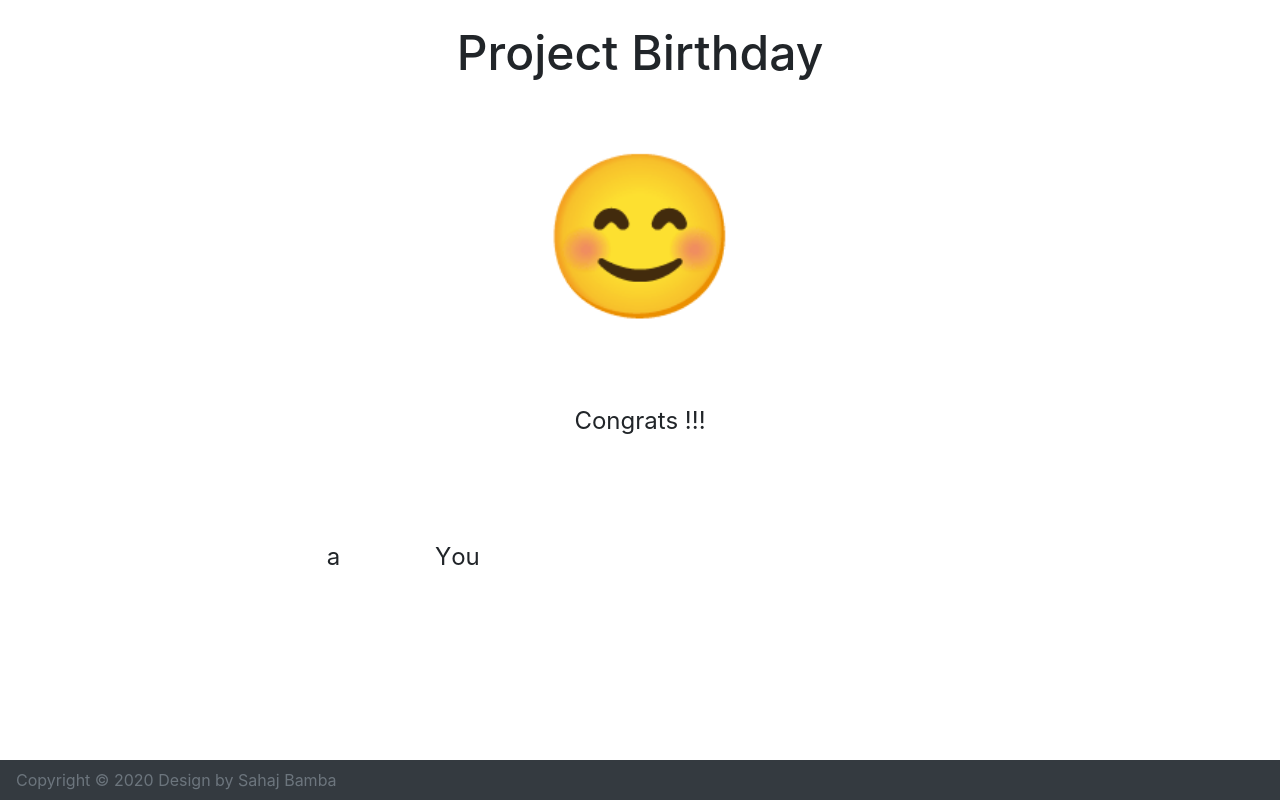
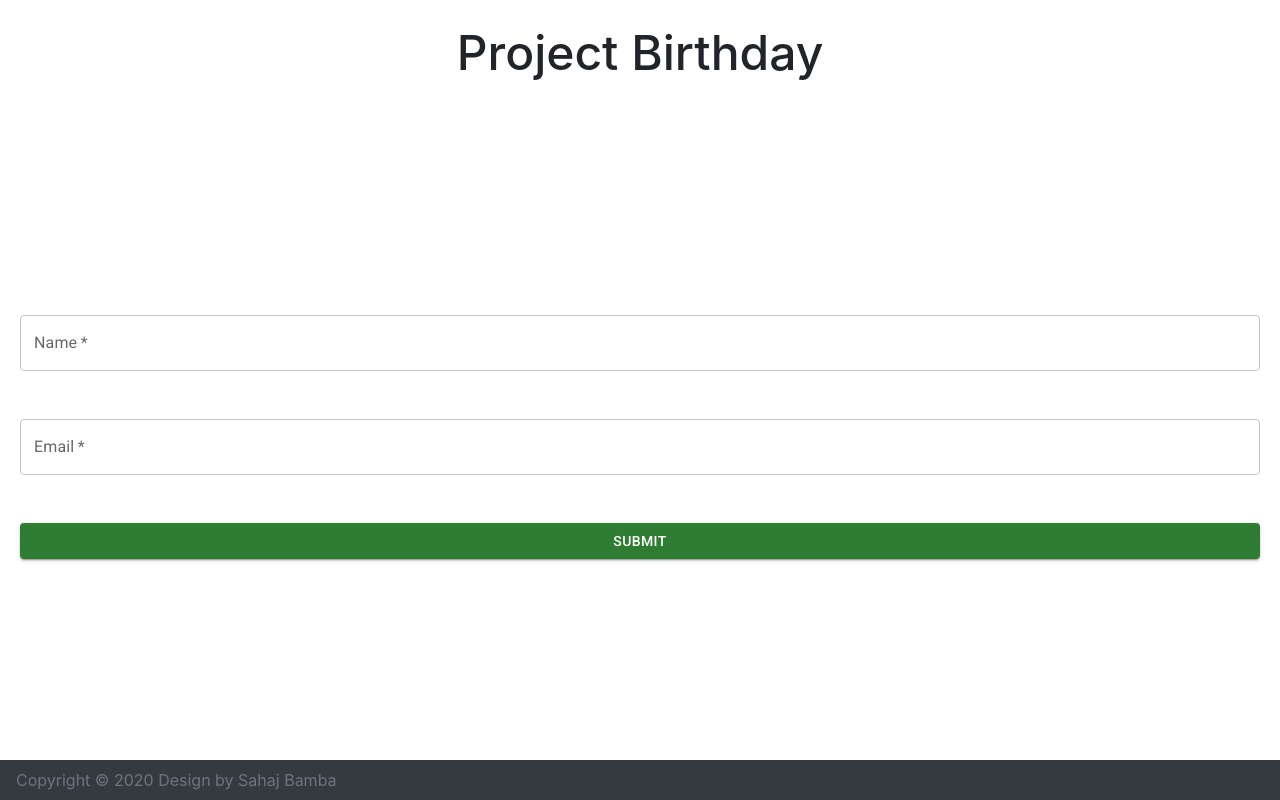
Before and after one commit to Sahaj-Bamba/BirthdayProject, a React (Create React App) app in the folder birthday-project/: page / in a window 1280 px wide. Built offline with nearby package versions, Linux system fonts and the light colour scheme.

Commit message:
trying axios request

```diff
--- a/birthday-project/package.json
+++ b/birthday-project/package.json
@@ -10,6 +10,7 @@
     "@testing-library/jest-dom": "^5.16.4",
     "@testing-library/react": "^13.2.0",
     "@testing-library/user-event": "^13.5.0",
+    "axios": "^0.27.2",
     "cra-template": "1.2.0",
     "react": "^18.1.0",
     "react-dom": "^18.1.0",
--- a/birthday-project/src/Components/DetailsForm/DetailsForm.jsx
+++ b/birthday-project/src/Components/DetailsForm/DetailsForm.jsx
@@ -1,7 +1,119 @@
+import { Button, TextField } from "@mui/material";
+import axios from "axios";
 import React, { Component } from "react";
 
+import "./DetailsForm.scss";
+
 export default class DetailsForm extends Component {
+	secrets = [
+		"love",
+		"friendship",
+		"alone",
+		"anger",
+		"motivation",
+		"lust",
+		"sword",
+		"shield",
+		"bow",
+		"spear",
+		"gun",
+		"brain",
+		"brawn",
+		"legacy",
+	];
+
+	constructor(props) {
+		super(props);
+		this.state = {
+			name: "",
+			email: "",
+			secret: this.secrets[Date.now() % this.secrets.length],
+			submited: false,
+		};
+	}
+
+	submitting = () => {
+		const { name, email, secret } = this.state;
+
+		if (!name) {
+			return;
+		}
+		if (!email) {
+			return;
+		}
+		if (!secret) {
+			return;
+		}
+
+		var bodyFormData = new FormData();
+		bodyFormData.append("name", name);
+		bodyFormData.append("email", email);
+		bodyFormData.append("secret", secret);
+		axios({
+			method: "post",
+			url: "/submit.php",
+			data: bodyFormData,
+			headers: { "Content-Type": "multipart/form-data" },
+		})
+			.then(function (response) {
+				console.log(response);
+				this.setState({
+					submited: true,
+				});
+			})
+			.catch(function (response) {
+				console.log(response);
+			});
+	};
+
 	render() {
-		return <div>DetailsForm</div>;
+		const { name, email, submited, secret } = this.state;
+
+		return (
+			<div className="DetailsFormContainer">
+				<div className="DetailsForm">
+					<TextField
+						required
+						id="outlined-required"
+						label="Name"
+						value={name}
+						onChange={(event) =>
+							this.setState({
+								name: event.target.value,
+							})
+						}
+					/>
+					<br />
+					<br />
+					<TextField
+						required
+						id="outlined-required"
+						label="Email"
+						value={email}
+						onChange={(event) =>
+							this.setState({
+								email: event.target.value,
+							})
+						}
+					/>
+					<br />
+					<br />
+					<Button
+						className="Buttons"
+						variant="contained"
+						color="success"
+						onClick={() => this.submitting()}
+					>
+						Submit
+					</Button>
+					{submited && (
+						<div>
+							Your secret is {secret}. If you have come this far
+							ping me your secret.
+						</div>
+					)}
+				</div>
+			</div>
+		);
 	}
 }
--- a/birthday-project/src/Components/DetailsForm/DetailsForm.scss
+++ b/birthday-project/src/Components/DetailsForm/DetailsForm.scss
@@ -0,0 +1,10 @@
+.DetailsFormContainer {
+	display: grid;
+	align-items: center;
+}
+
+.DetailsForm {
+	display: grid;
+	align-items: center;
+	padding: 20px;
+}
--- a/birthday-project/src/Components/Main/Main.jsx
+++ b/birthday-project/src/Components/Main/Main.jsx
@@ -68,7 +68,7 @@ export default class Main extends Component {
 		super(props);
 		this.state = {
 			noPressed: false,
-			stage: 3,
+			stage: 4,
 			noStage: 0,
 			activeElement: 0,
 			noDisabled: false,
```
Also changed, not shown: 18 other files (tests, documents, lock files or other folders).
